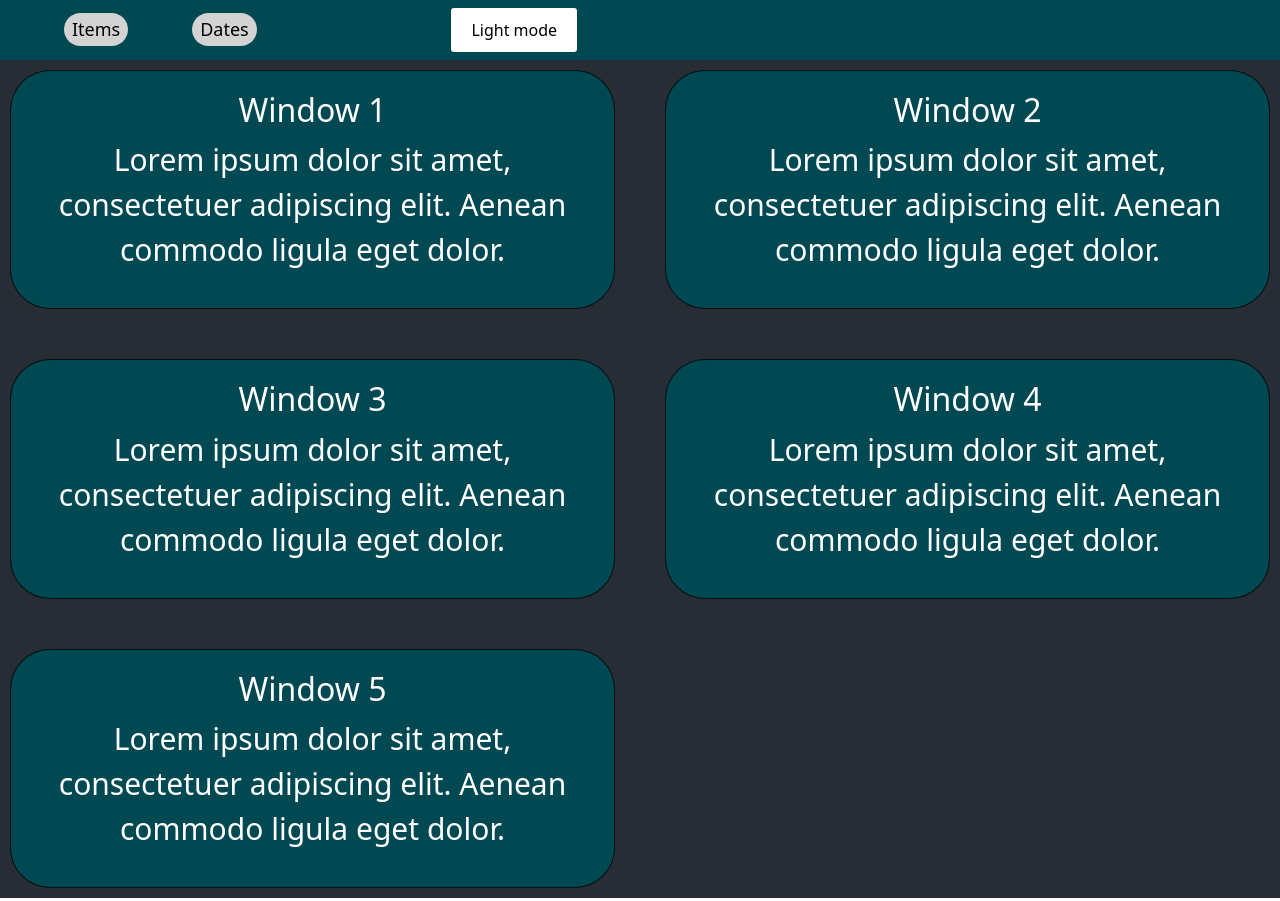
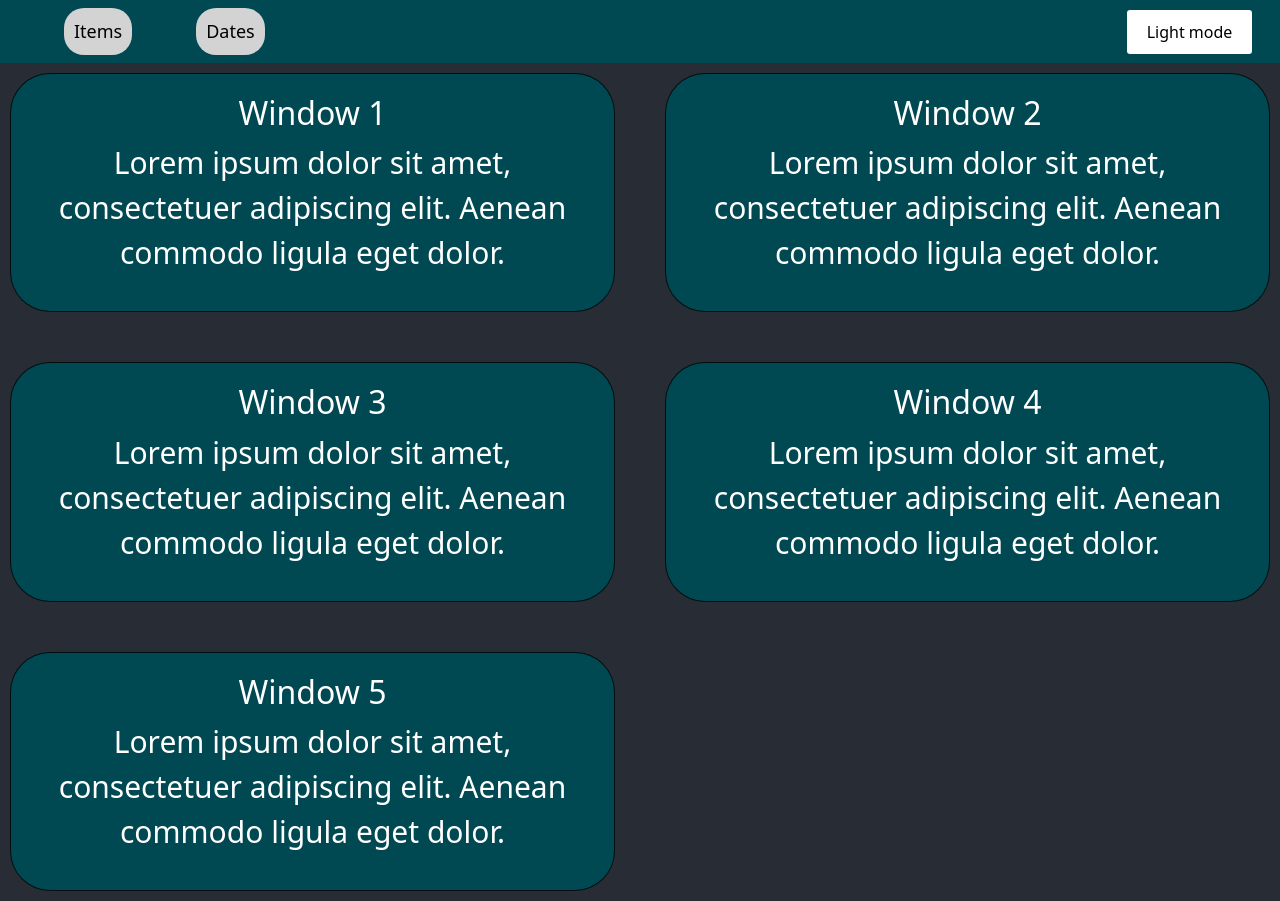
Before and after one commit to jakub5016/React_learining, a React (Create React App) app: page / in a window 1280 px wide. Built offline with nearby package versions, Linux system fonts and the light colour scheme.

Commit message:
Navbar styling

```diff
--- a/src/css/Navbar.css
+++ b/src/css/Navbar.css
@@ -9,16 +9,20 @@
     margin-left: 5vw;
     padding-top: 1vh;
     padding-bottom: 1vh;
-
+    display: grid;
+    grid-template-columns: 1fr 1fr;
+    gap: 50vw;
 }
 
 .element{
     margin-right: 5vw;
     text-decoration: none;
-    border-radius: 30px;
+    padding: 8px;
+    border-radius: 20px;
     border-color: transparent;
     background-color: lightgray;
     transition: 0.3s;
+    font-weight: 500;
 
 }
 
--- a/src/scripts/Navbar.js
+++ b/src/scripts/Navbar.js
@@ -29,6 +29,8 @@ const Navbar = (props) => {
                     setButtonDisabled(true);
                     }
                     }> Home</button> */}
+
+                <div className="leftBar">
                     <button className='element' style={buttonStyle} disabled={isButtonDisabled} onClick={() => {
                         setOpacity("0%");
                         // console.log(opacity);
@@ -44,8 +46,8 @@ const Navbar = (props) => {
                         }
                         }
                     > Dates</button>
-
-
+                </div>
+                <div className="rightBar">
                     <button className='element' style={backButtonStyle} disabled={!isButtonDisabled} onClick={() => {
                         setOpacity("100%");
                         // console.log(opacity);
@@ -56,6 +58,7 @@ const Navbar = (props) => {
 
                     <ToggleButton nightMode={props.nightMode} handleNightMode={props.handleNightMode} />
                 </div>
+            </div>
         </nav>
     );
 }
```
Lines whose indentation alone changed are shown as unchanged.
